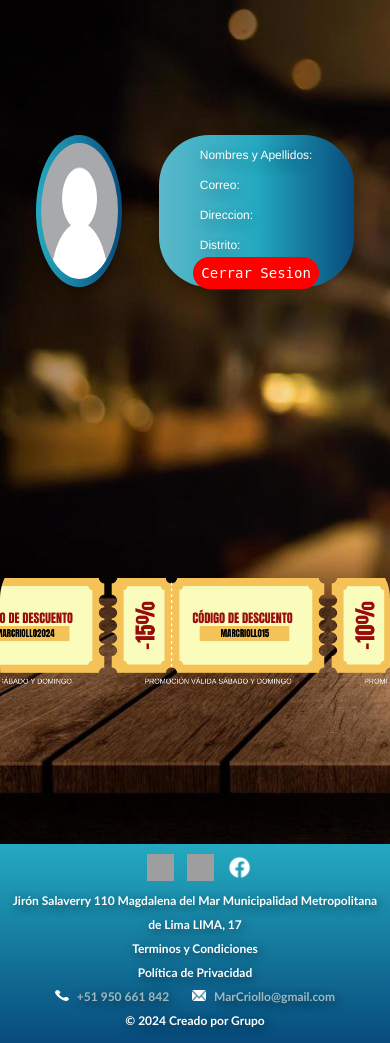
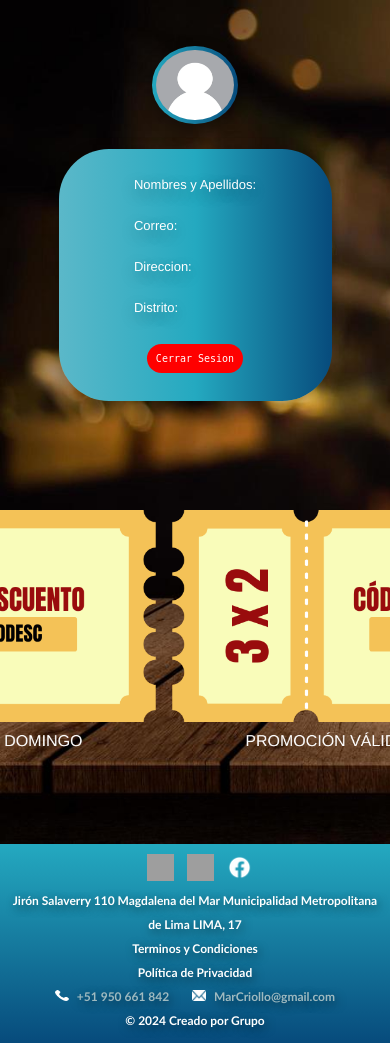
Before and after one commit to JulianCamachoCalle/MarCriollo, a PHP site: page /menuprincipal.php in a window 390 px wide. Shown: the part 133-1176 px from the top of the page. Run offline with PHP 8.4, Linux system fonts and the light colour scheme; the visitor is signed in with stand-in values (Sample User, id 1); data that the repository does not hold is empty; some libraries are stand-ins or nearby versions; some web fonts are replaced; grey boxes are pictures that could not be loaded.

Commit message:
cambios finlizando menu principal

```diff
--- a/Pag_MarCriollo/src/menuprincipal.php
+++ b/Pag_MarCriollo/src/menuprincipal.php
@@ -90,11 +90,17 @@ if (!isset($_SESSION['usuario'])) {
                             $datos_usuario = mysqli_fetch_assoc($consulta);
 
                             // Mostrar los datos del usuario
-                            echo '<div class="texto">';
-                            echo 'Nombres y Apellidos: ' . $datos_usuario['nombres'] . '<br>';
-                            echo 'Correo: ' . $datos_usuario['correo'] . '<br>';
-                            echo 'Direccion: ' . $datos_usuario['direccion'] . '<br>';
-                            echo 'Distrito: ' . $datos_usuario['distrito'] . '<br>';
+                            echo '<div class="textnombres">';
+                            echo 'Nombres y Apellidos: ' . $datos_usuario['nombres'];
+                            echo '</div>';
+                            echo '<div class="textcorreo">';
+                            echo 'Correo: ' . $datos_usuario['correo'];
+                            echo '</div>';
+                            echo '<div class="textdireccion">';
+                            echo 'Direccion: ' . $datos_usuario['direccion'];
+                            echo '</div>';
+                            echo '<div class="textdistrito">';
+                            echo 'Distrito: ' . $datos_usuario['distrito'];
                             echo '</div>';
                         }
                         ?>
--- a/Pag_MarCriollo/src/style/menuprincipal.css
+++ b/Pag_MarCriollo/src/style/menuprincipal.css
@@ -25,14 +46,35 @@
         height: 45%;
     }
 
-    .texto {
-        font-size: 30px;
-        line-height: 50px;
+    .cerrar-sesion {
+        margin: 20px 0;
     }
 
     .cerrar-sesion a {
         font-size: 20px;
-        padding: 10px;
+        padding: 15px;
+    }
+
+    .contenedor-principal {
+        justify-content: space-evenly;
+        align-items: center;
+        flex-direction: row;
+    }
+
+    .textnombres,
+    .textcorreo,
+    .textdireccion,
+    .textdistrito {
+        font-size: 40px;
+        padding: 8px 0;
+    }
+
+    .contenedor-informacion {
+        padding: 15px 0;
+    }
+
+    .contenedor-foto {
+        height: 90%;
     }
 }
 
@@ -43,74 +85,155 @@
         height: 45%;
     }
 
-    .texto {
-        font-size: 20px;
-        line-height: 50px;
+    .cerrar-sesion {
+        margin: 20px 0;
     }
 
     .cerrar-sesion a {
-        font-size: 20px;
-        padding: 10px;
+        font-size: 18px;
+        padding: 15px;
+    }
+
+    .contenedor-principal {
+        justify-content: space-evenly;
+        align-items: center;
+        flex-direction: row;
+    }
+
+    .textnombres,
+    .textcorreo,
+    .textdireccion,
+    .textdistrito {
+        font-size: 33px;
+        padding: 11px 0;
+    }
+
+    .contenedor-informacion {
+        padding: 20x 0;
+    }
+
+    .contenedor-foto {
+        height: 65%;
     }
 }
 
 @media only screen and (max-width: 768px) {
-    .contenedor-principal{
-        height: 30%;
+
+    .contenedor-principal,
+    .contenedor-slider {
+        height: 45%;
     }
 
-    .contenedor-slider {
-        height: 30%;
-    }
-
-    .texto {
-        font-size: 15px;
-        line-height: 35px;
+    .cerrar-sesion {
+        margin: 20px 0;
     }
 
     .cerrar-sesion a {
-        font-size: 15px;
-        padding: 8px;
+        font-size: 12px;
+        padding: 10px;
+    }
+
+    .contenedor-principal {
+        justify-content: space-between;
+        align-items: center;
+        flex-direction: column;
+    }
+
+    .textnombres,
+    .textcorreo,
+    .textdireccion,
+    .textdistrito {
+        font-size: 20px;
+        padding: 9px 0;
+    }
+
+    .contenedor-informacion {
+        padding: 15x 0;
+    }
+
+    .contenedor-foto {
+        height: 80%;
+        margin: 20px 0;
     }
 }
 
 @media only screen and (max-width: 480px) {
-    .contenedor-principal{
-        height: 20%;
+
+    .contenedor-principal,
+    .contenedor-slider {
+        height: 45%;
     }
 
-    .contenedor-slider {
-        height: 20%;
-    }
-
-    .texto {
-        font-size: 12px;
-        line-height: 30px;
+    .cerrar-sesion {
+        margin: 20px 0;
     }
 
     .cerrar-sesion a {
-        font-size: 14px;
-        padding: 8px;
+        font-size: 10px;
+        padding: 9px;
+    }
+
+    .contenedor-principal {
+        justify-content: space-between;
+        align-items: center;
+        flex-direction: column;
+    }
+
+    .textnombres,
+    .textcorreo,
+    .textdireccion,
+    .textdistrito {
+        font-size: 13px;
+        padding: 13px 0;
+    }
+
+    .contenedor-informacion {
+        padding: 10x 0;
+    }
+
+    .contenedor-foto {
+        height: 50%;
+        margin: 25px 0;
     }
 }
 
 @media only screen and (max-width: 320px) {
-    .contenedor-principal{
-        height: 15%;
+
+    .contenedor-principal,
+    .contenedor-slider {
+        height: 45%;
     }
 
-    .contenedor-slider {
-        height: 15%;
-    }
-
-    .texto {
-        font-size: 8px;
-        line-height: 30px;
+    .cerrar-sesion {
+        margin: 20px 0;
     }
 
     .cerrar-sesion a {
-        font-size: 8px;
-        padding: 4px;
+        font-size: 10px;
+        padding: 9px;
+    }
+
+    .contenedor-principal {
+        justify-content: space-between;
+        align-items: center;
+        flex-direction: column;
+    }
+
+    .textnombres,
+    .textcorreo,
+    .textdireccion,
+    .textdistrito {
+        font-size: 11px;
+        padding: 15px 0;
+    }
+
+    .contenedor-informacion {
+        padding: 10x 0;
+    }
+
+    .contenedor-foto {
+        height: 40%;
+        margin: 30px 0;
     }
 }
 
@@ -146,12 +269,6 @@ main {
     border-radius: 50px;
 }
 
-.contenedor-principal {
-    justify-content: space-evenly;
-    align-items: center;
-    flex-direction: row;
-}
-
 .contenedor-slider {
     display: flex;
     justify-content: center;
@@ -169,7 +286,6 @@ main {
 .contenedor-foto,
 .contenedor-informacion {
     display: flex;
-    height: 90%;
     box-shadow: 0 5px 15px rgba(0, 0, 0, 0.35);
 }
 
@@ -191,14 +307,18 @@ main {
 .contenedor-informacion {
     border-radius: 50px;
     display: flex;
-    width: 50%;
-    justify-content: space-evenly;
+    height: 90%;
+    width: 70%;
+    justify-content: space-between;
     flex-direction: column;
     align-items: center;
     background-image: linear-gradient(to right, rgb(91, 184, 201), rgb(36, 169, 192), rgb(7, 75, 124));
 }
 
-.texto {
+.textnombres,
+.textcorreo,
+.textdireccion,
+.textdistrito {
     color: white;
     font-family: 'Franklin Gothic Medium', 'Arial Narrow', Arial, sans-serif;
     text-shadow: 0 5px 15px rgba(0, 0, 0, 0.35);
```
Also changed, not shown: other parts of Pag_MarCriollo/src/style/menuprincipal.css (+26 -5 lines).
